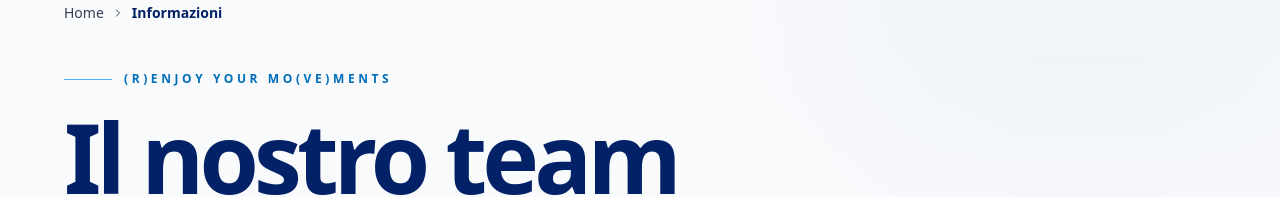
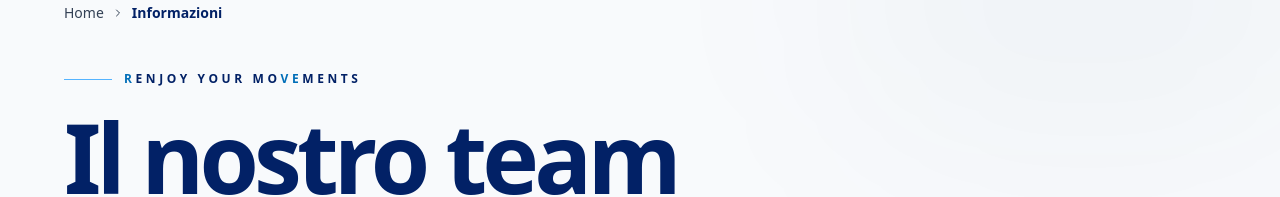
Before and after one commit to thinhdutong00/fisioterapia-malavasi-sito-principale, a Next.js app: page /informazioni in a window 1280 px wide. Shown: the part 125-322 px from the top of the page. Built offline with nearby package versions, Linux system fonts and the light colour scheme.

Commit message:
Aggiorna lo stile del motto

```diff
--- a/app/components/new-pages/SpecialistPage.tsx
+++ b/app/components/new-pages/SpecialistPage.tsx
@@ -47,7 +47,7 @@ export default function SpecialistPage({ page }: { page: SpecialistPageData }) {
           <header className="mb-24">
             <div className="flex items-center gap-3 mb-6">
               <div className="h-px w-12 shrink-0 bg-[#55B4FF]" aria-hidden="true" />
-              <span className="text-xs font-black uppercase tracking-[0.3em] text-[#55B4FF]">(R)enjoy your mo(ve)ments</span>
+              <span className="text-xs font-black uppercase tracking-[0.3em] text-[#022166]"><span className="text-[#55B4FF]">R</span>enjoy your mo<span className="text-[#55B4FF]">ve</span>ments</span>
             </div>
             <h1 className="text-5xl md:text-8xl font-bold text-[#022166] leading-[0.95] mb-10 tracking-tighter break-words">
               {page.hero.lead}<br /><span className="text-[#55B4FF]">{page.hero.accent}</span>
--- a/app/informazioni/page.tsx
+++ b/app/informazioni/page.tsx
@@ -35,8 +35,8 @@ export default function InformazioniPage() {
           <header className="mb-16 md:mb-24">
             <div className="flex items-center gap-3 mb-6">
               <div className="h-[1px] w-8 md:w-12 bg-[#55B4FF]"></div>
-              <span className="text-[9px] md:text-xs font-black uppercase tracking-[0.2em] md:tracking-[0.3em] text-[#55B4FF]">
-                (R)enjoy your mo(ve)ments
+              <span className="text-[9px] md:text-xs font-black uppercase tracking-[0.2em] md:tracking-[0.3em] text-[#022166]">
+                <span className="text-[#55B4FF]">R</span>enjoy your mo<span className="text-[#55B4FF]">ve</span>ments
               </span>
             </div>
             <h1 className="text-4xl md:text-7xl lg:text-8xl font-bold text-[#022166] leading-[1.1] md:leading-[0.95] mb-8 md:mb-10 tracking-tighter">
--- a/app/metodo/page.tsx
+++ b/app/metodo/page.tsx
@@ -53,7 +53,7 @@ export default function ModalitaSedutaPage() {
           <header className="mb-24">
             <div className="flex items-center gap-3 mb-6">
               <div className="h-[1px] w-12 bg-[#55B4FF]"></div>
-              <span className="text-xs font-black uppercase tracking-[0.3em] text-[#55B4FF]">(R)enjoy your mo(ve)ments</span>
+              <span className="text-xs font-black uppercase tracking-[0.3em] text-[#022166]"><span className="text-[#55B4FF]">R</span>enjoy your mo<span className="text-[#55B4FF]">ve</span>ments</span>
             </div>
             <h1 className="text-4xl sm:text-5xl md:text-8xl font-bold text-[#022166] leading-[0.95] mb-10 tracking-tighter">
               Scegli la tua <br className="hidden md:block" />modalità della <span className="text-[#55B4FF]">seduta.</span>
--- a/app/trattamenti/dolore-persistente/page.tsx
+++ b/app/trattamenti/dolore-persistente/page.tsx
@@ -55,7 +55,7 @@ export default function DolorePersistente() {
           <header className="mb-24">
             <div className="flex items-center gap-3 mb-6">
               <div className="h-[1px] w-12 bg-[#55B4FF]"></div>
-              <span className="text-xs font-black uppercase tracking-[0.3em] text-[#55B4FF]">(R)enjoy your mo(ve)ments</span>
+              <span className="text-xs font-black uppercase tracking-[0.3em] text-[#022166]"><span className="text-[#55B4FF]">R</span>enjoy your mo<span className="text-[#55B4FF]">ve</span>ments</span>
             </div>
             <h1 className="text-5xl md:text-8xl font-bold text-[#022166] leading-[0.95] mb-10 tracking-tighter">
               Riprendi il controllo <br />del tuo <span className="text-[#55B4FF]">benessere.</span>
--- a/app/trattamenti/muscoloscheletrica/page.tsx
+++ b/app/trattamenti/muscoloscheletrica/page.tsx
@@ -56,7 +56,7 @@ export default function FisioterapiaMuscoloscheletrica() {
           <header className="mb-24">
             <div className="flex items-center gap-3 mb-6">
               <div className="h-[1px] w-12 bg-[#55B4FF]"></div>
-              <span className="text-xs font-black uppercase tracking-[0.3em] text-[#55B4FF]">(R)enjoy your mo(ve)ments</span>
+              <span className="text-xs font-black uppercase tracking-[0.3em] text-[#022166]"><span className="text-[#55B4FF]">R</span>enjoy your mo<span className="text-[#55B4FF]">ve</span>ments</span>
             </div>
             <h1 className="text-5xl md:text-8xl font-bold text-[#022166] leading-[0.95] mb-10 tracking-tighter">
               Recupero della <br />piena <span className="text-[#55B4FF]">efficienza.</span>
--- a/app/trattamenti/neurologica/page.tsx
+++ b/app/trattamenti/neurologica/page.tsx
@@ -57,7 +57,7 @@ export default function FisioterapiaNeurologica() {
           <header className="mb-24">
             <div className="flex items-center gap-3 mb-6">
               <div className="h-[1px] w-12 bg-[#55B4FF]"></div>
-              <span className="text-xs font-black uppercase tracking-[0.3em] text-[#55B4FF]">(R)enjoy your mo(ve)ments</span>
+              <span className="text-xs font-black uppercase tracking-[0.3em] text-[#022166]"><span className="text-[#55B4FF]">R</span>enjoy your mo<span className="text-[#55B4FF]">ve</span>ments</span>
             </div>
             <h1 className="text-5xl md:text-8xl font-bold text-[#022166] leading-[0.95] mb-10 tracking-tighter">
               Ridisegnare il <br />movimento, <span className="text-[#55B4FF]">riprendere la vita.</span>
--- a/app/trattamenti/oncologica/page.tsx
+++ b/app/trattamenti/oncologica/page.tsx
@@ -58,7 +58,7 @@ export default function FisioterapiaOncologica() {
           <header className="mb-24">
             <div className="flex items-center gap-3 mb-6">
               <div className="h-[1px] w-12 bg-[#55B4FF]"></div>
-              <span className="text-xs font-black uppercase tracking-[0.3em] text-[#55B4FF]">(R)enjoy your mo(ve)ments</span>
+              <span className="text-xs font-black uppercase tracking-[0.3em] text-[#022166]"><span className="text-[#55B4FF]">R</span>enjoy your mo<span className="text-[#55B4FF]">ve</span>ments</span>
             </div>
             <h1 className="text-5xl md:text-8xl font-bold text-[#022166] leading-[0.95] mb-10 tracking-tighter">
               Oltre la cura, <br />il tuo <span className="text-[#55B4FF]">benessere.</span>
--- a/app/trattamenti/page.tsx
+++ b/app/trattamenti/page.tsx
@@ -81,7 +81,7 @@ export default function TrattamentiPage() {
           <header className="mb-24">
             <div className="flex items-center gap-3 mb-6">
               <div className="h-[1px] w-12 bg-[#55B4FF]"></div>
-              <span className="text-xs font-black uppercase tracking-[0.3em] text-[#55B4FF]">(R)enjoy your mo(ve)ments</span>
+              <span className="text-xs font-black uppercase tracking-[0.3em] text-[#022166]"><span className="text-[#55B4FF]">R</span>enjoy your mo<span className="text-[#55B4FF]">ve</span>ments</span>
             </div>
             <h1 className="text-5xl md:text-8xl font-bold text-[#022166] leading-[0.95] mb-10 tracking-tighter">
               Aree di <br />intervento <span className="text-[#55B4FF]">specialistico.</span>
--- a/app/trattamenti/sportiva/page.tsx
+++ b/app/trattamenti/sportiva/page.tsx
@@ -56,7 +56,7 @@ export default function FisioterapiaSportiva() {
           <header className="mb-24">
             <div className="flex items-center gap-3 mb-6">
               <div className="h-[1px] w-12 bg-[#55B4FF]"></div>
-              <span className="text-xs font-black uppercase tracking-[0.3em] text-[#55B4FF]">(R)enjoy your mo(ve)ments</span>
+              <span className="text-xs font-black uppercase tracking-[0.3em] text-[#022166]"><span className="text-[#55B4FF]">R</span>enjoy your mo<span className="text-[#55B4FF]">ve</span>ments</span>
             </div>
             <h1 className="text-5xl md:text-8xl font-bold text-[#022166] leading-[0.95] mb-10 tracking-tighter">
               Vinci la sfida <br />del <span className="text-[#55B4FF]">ritorno in campo.</span>
```
